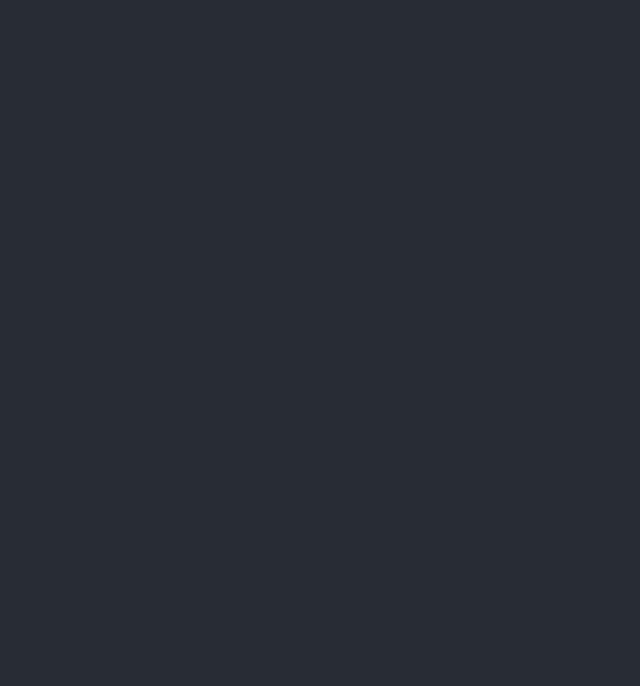
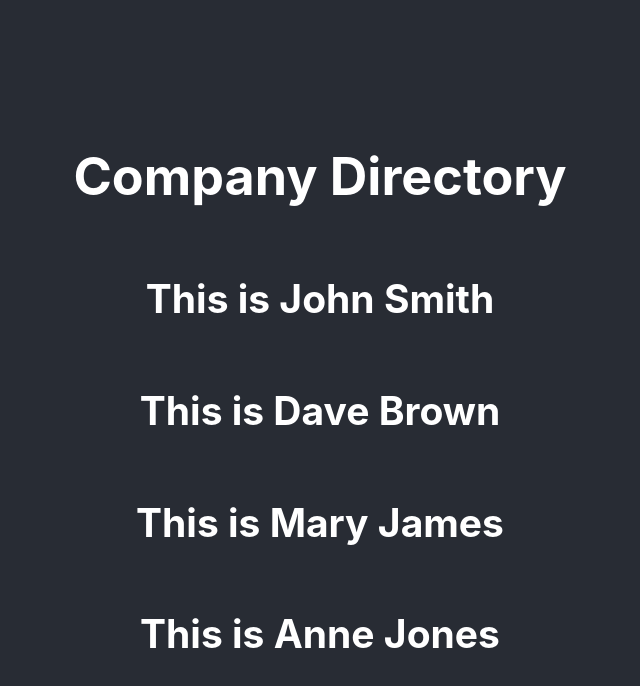
Before and after one commit to bas-man-dev/project3, a React (Create React App) app: page / in a window 1280 px wide. Shown: the top 686 px of the page, without its empty margins (320-960 px from the left). Built offline with nearby package versions, Linux system fonts and the light colour scheme.

Commit message:
regular use of props

```diff
--- a/src/App.js
+++ b/src/App.js
@@ -1,11 +1,17 @@
 import logo from './logo.svg';
 import './App.css';
+import Employee from './Employee';
+
 
 function App() {
   return (
     <div className="App">
       <header className="App-header">
-
+      <h1>Company Directory</h1>
+      <Employee firstName="John" lastName="Smith" />
+      <Employee firstName="Dave" lastName="Brown"  />
+      <Employee firstName="Mary" lastName="James"  />
+      <Employee firstName="Anne" lastName="Jones"  />
       </header>
     </div>
   );
--- /dev/null
+++ b/src/Employee.jsx
@@ -0,0 +1,12 @@
+import React from "react";
+
+const Employee = (props) => {
+    console.log(props);
+    return (
+        <h2>This is {props.firstName} {props.lastName}</h2>
+
+    );
+
+}
+
+export default Employee;
```
